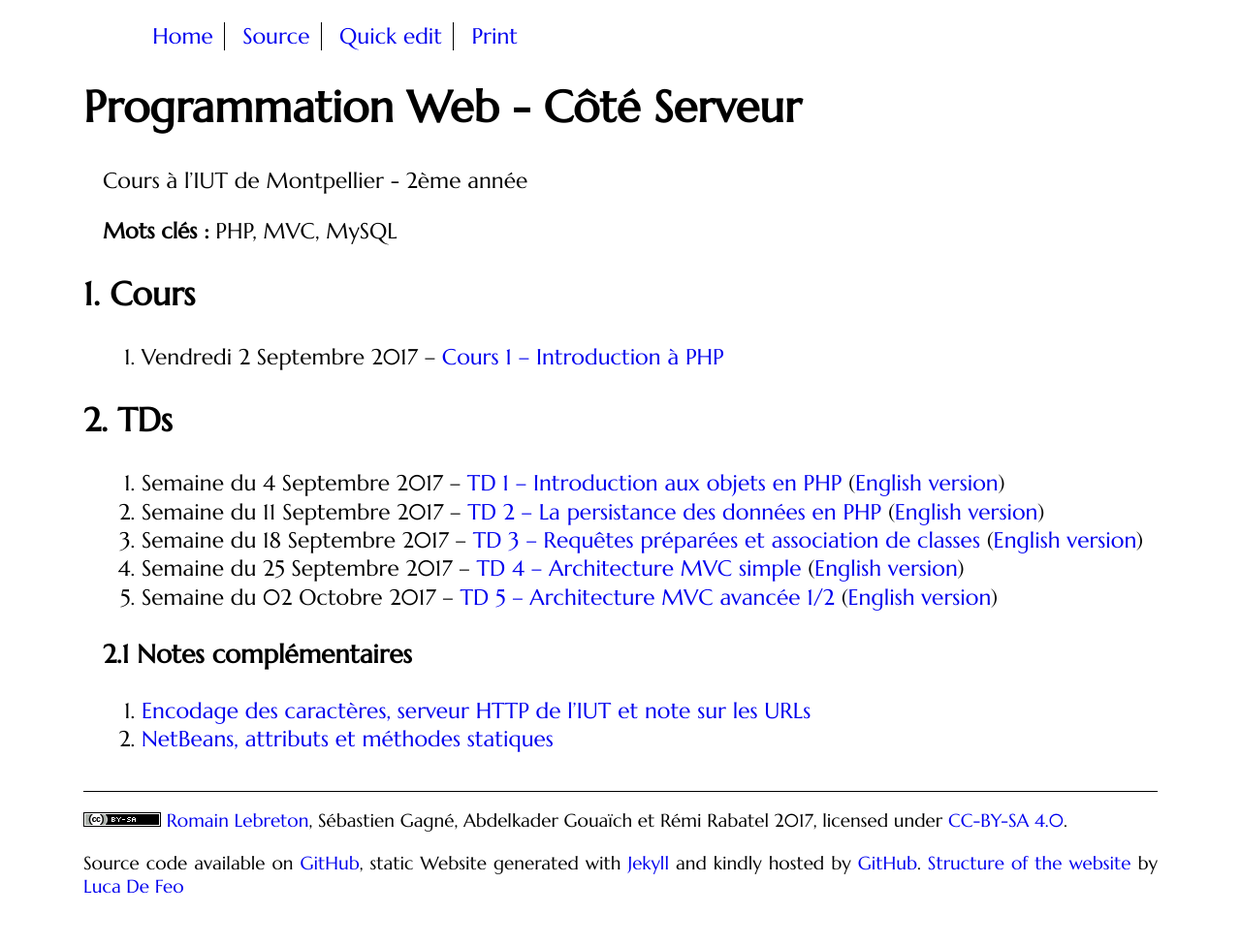
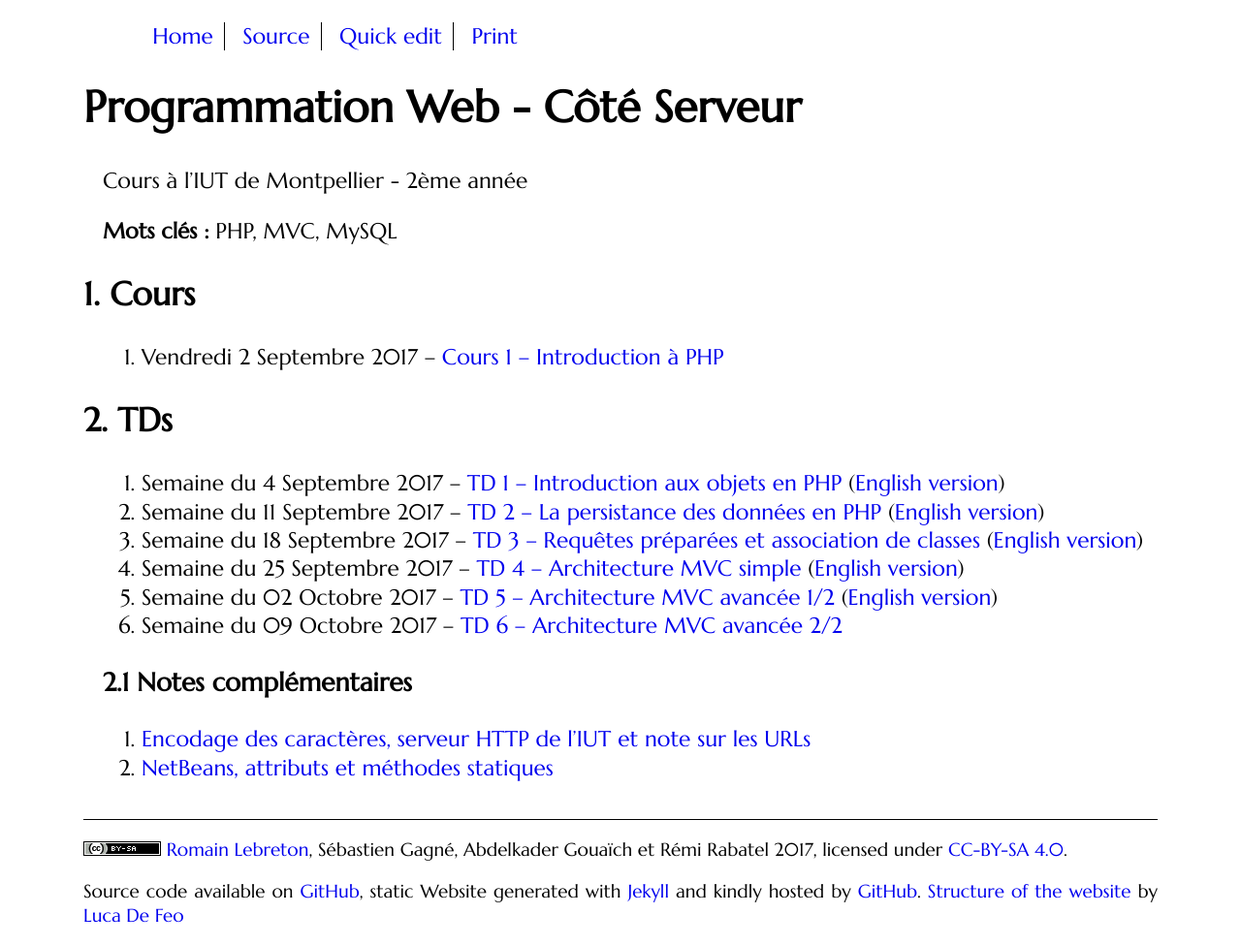
Before and after one commit to romainlebreton/R3.01-DeveloppementWeb, a Jekyll site: the page built from index.md, in a window 1280 px wide. Shown: the whole page at 97% size. Built offline with Jekyll 4.4.1, drawn with Linux system fonts in a browser that asks for light colours; some web fonts are replaced; before the commit the page ends 947 px from its top, so only the background shows below that.

Commit message:
New week

```diff
--- a/index.md
+++ b/index.md
@@ -19,7 +19,7 @@ Cours à l'IUT de Montpellier - 2ème année
 1. Semaine du 18 Septembre 2017 -- [TD 3 -- Requêtes préparées et association de classes](tutorials/tutorial3.html) ([English version](tutorials/tutorial3-en.html))
 1. Semaine du 25 Septembre 2017 --  [TD 4 -- Architecture MVC simple](tutorials/tutorial4.html) ([English version](tutorials/tutorial4-en.html))
 1. Semaine du 02 Octobre 2017 --  [TD 5 -- Architecture MVC avancée 1/2](tutorials/tutorial5.html) ([English version](tutorials/tutorial5-en.html))
-<!-- 1. Semaine du 09 Octobre 2017 --  [TD 6 -- Architecture MVC avancée 2/2](tutorials/tutorial6.html) -->
+1. Semaine du 09 Octobre 2017 --  [TD 6 -- Architecture MVC avancée 2/2](tutorials/tutorial6.html)
 <!-- 1. Semaine du 16 Octobre 2017 -- [Début projet](projet.html) -->
 <!-- 1. Semaines du 23 Octobre 2017 -- 3h projet -->
 <!-- 1. Semaine du 6 Novembre 2017 -- -->
```
